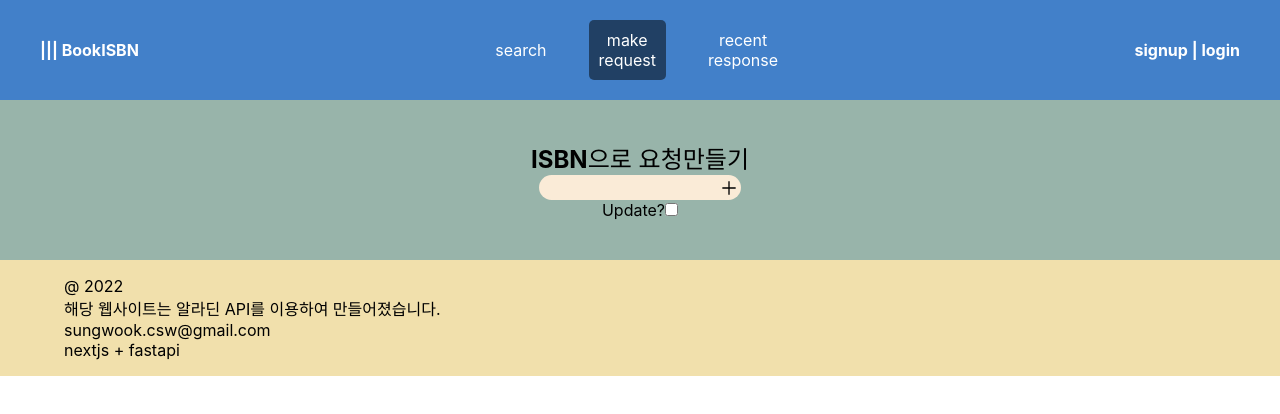
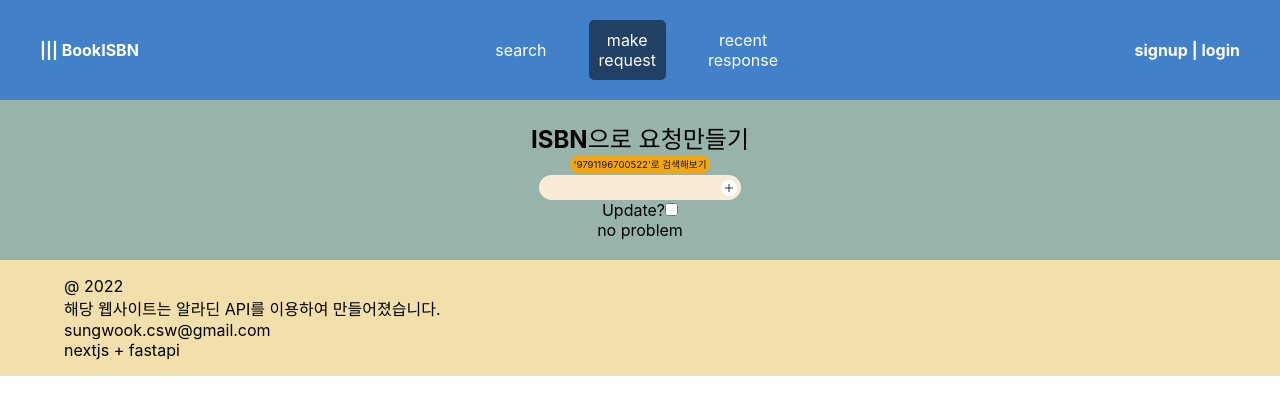
Before and after one commit to noname2048/bj-nextjs-booklist, a Next.js app: page /newrequest in a window 1280 px wide. Shown: the top 414 px of the page. Built offline with nearby package versions, Linux system fonts and the light colour scheme.

Commit message:
feat: show hint after 3 sec

```diff
--- a/src/pages/newrequest.js
+++ b/src/pages/newrequest.js
@@ -1,9 +1,33 @@
 import styles from "./newrequest.module.scss";
-import { useState } from "react";
+import { useState, useRef, useEffect } from "react";
 import { GrAdd } from "react-icons/gr";
+
+class BackendNotConnected extends Error {
+  constructor(message) {
+    super.message(message);
+    this.name = "BackendNotConnected";
+  }
+}
 
 export default function Page() {
   const [inputValue, setInputValue] = useState("");
+  const [status, setStatus] = useState("no problem");
+  const [showHint, setShowHint] = useState(false);
+  const timerId = useRef(null);
+  const time = useRef(5);
+  const maintainFocus = useRef(null);
+
+  useEffect(() => {
+    timerId.current = setInterval(() => {
+      time.current = Math.max(time.current - 1, 0);
+      // console.log(time.current);
+      if (time.current <= 0) setShowHint(true);
+      else setShowHint(false);
+    }, 1000);
+    return () => {
+      clearInterval(timerId.current);
+    };
+  }, []);
 
   return (
     <div className={styles.container}>
@@ -15,24 +39,52 @@ export default function Page() {
           event.preventDefault();
         }}
       >
+        <div
+          className={`${styles.hint} ${showHint ? "" : styles.hide}`}
+          onClick={() => {
+            setInputValue(9791196700522);
+            maintainFocus.current && maintainFocus.current.focus();
+          }}
+        >
+          {"'9791196700522'로 검색해보기"}
+        </div>
         <label className={styles.label}>
           <input
             className={`${styles.input} ${styles.input}`}
             type="text"
+            value={inputValue}
+            ref={maintainFocus}
             onChange={(event) => {
+              time.current = 5;
               setInputValue(event.target.value);
             }}
             onKeyDown={(event) => {
               if (event.key === "Enter" && inputValue !== "") {
+                const postRequest = async () => {
+                  try {
+                    const res = await fetch("http://localhost:8000/request", {
+                      headers: { "Content-Type": "application/json" },
+                      method: "POST",
+                      body: JSON.stringify({
+                        isbn: inputValue,
+                      }),
+                    });
+                    return res.status;
+                  } catch (err) {
+                    setStatus("backend station!");
+                  }
+                };
+                const status_code = postRequest();
               }
             }}
           />
-          <GrAdd />
+          <GrAdd className={styles.svg} />
         </label>
         <label>
           <span>Update?</span>
           <input type="checkbox" />
         </label>
+        <label>{status}</label>
       </form>
     </div>
   );
--- a/src/pages/newrequest.module.scss
+++ b/src/pages/newrequest.module.scss
@@ -49,4 +49,23 @@
       border: 3px solid black;
     }
   }
+  .hint {
+    font-size: 0.6rem;
+    padding: 0.1rem 0.2rem;
+    margin: 0.1rem;
+    background-color: orange;
+    color: black;
+    border-radius: 999px;
+    transition: 1s;
+    opacity: 1;
+  }
+  .hide {
+    transform: translate(0%, -30%);
+    opacity: 0;
+  }
+  .svg {
+    background-color: white;
+    border-radius: 999px;
+    padding: 0.2rem;
+  }
 }
```
